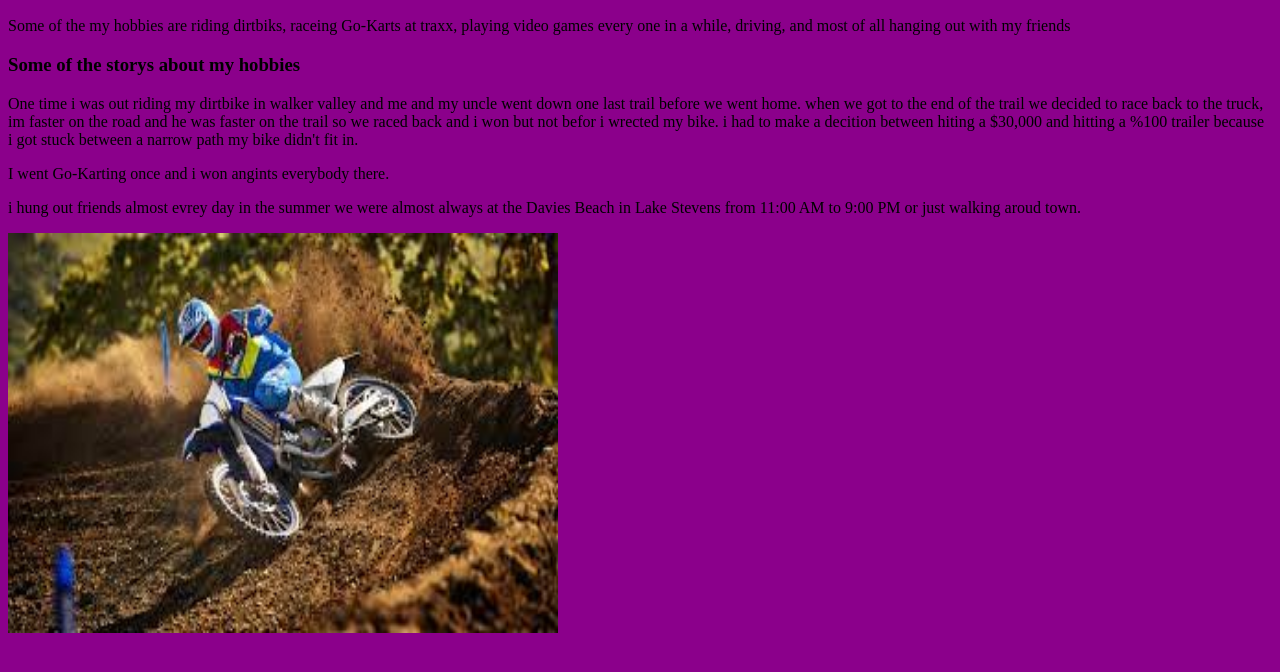
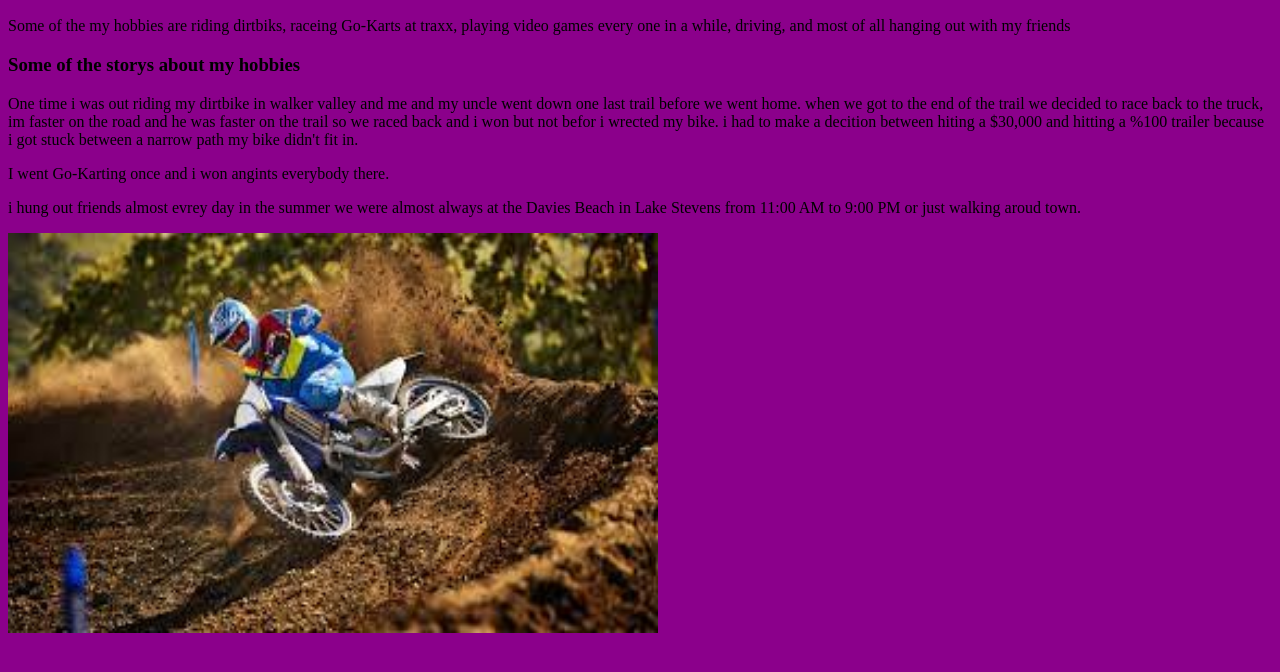
Before and after one commit to Le-Keegan/My-Webpage, a plain HTML site: page index.html in a window 1280 px wide. Shown: the part 96-768 px from the top of the page. Drawn offline with Linux system fonts and the light colour scheme.

Commit message:
Update index.html

```diff
--- a/index.html
+++ b/index.html
@@ -9,6 +9,6 @@
     <p>I went Go-Karting once and i won angints everybody there.</p>
     <p>i hung out friends almost evrey day in the summer we were almost always at the Davies Beach in Lake Stevens from 11:00 AM to 9:00 PM or just walking aroud town.</p>
 
-    <img height=400 width=550 src="download.jpeg">
+    <img height=400 width=650 src="download.jpeg">
   </body>
 </html>
```
